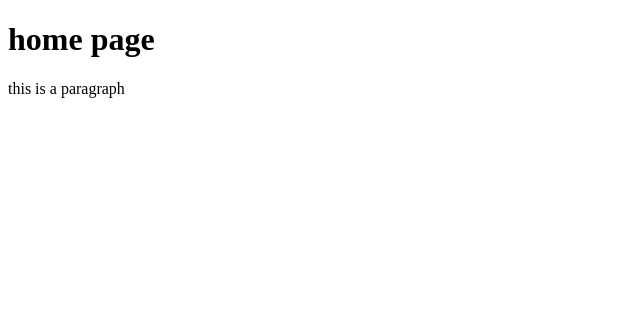
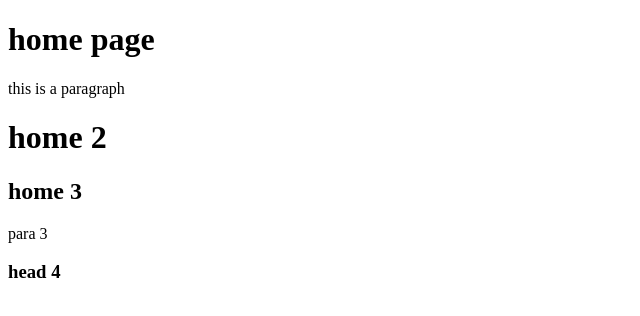
Before and after one commit to Nethmi-Shenali/first-repository, a plain HTML site: page index.html in a window 1280 px wide. Shown: the whole page, without its empty margins (0-640 px from the left). Drawn offline with Linux system fonts and the light colour scheme.

Commit message:
new headings added

```diff
--- a/index.html
+++ b/index.html
@@ -9,5 +9,9 @@
 <body>
     <h1>home page</h1>
     <p>this is a paragraph</p>
+    <h1>home 2</h1>
+    <h2>home 3</h2>
+    <p>para 3</p>
+    <h3>head 4</h3>
 </body>
 </html>
```
